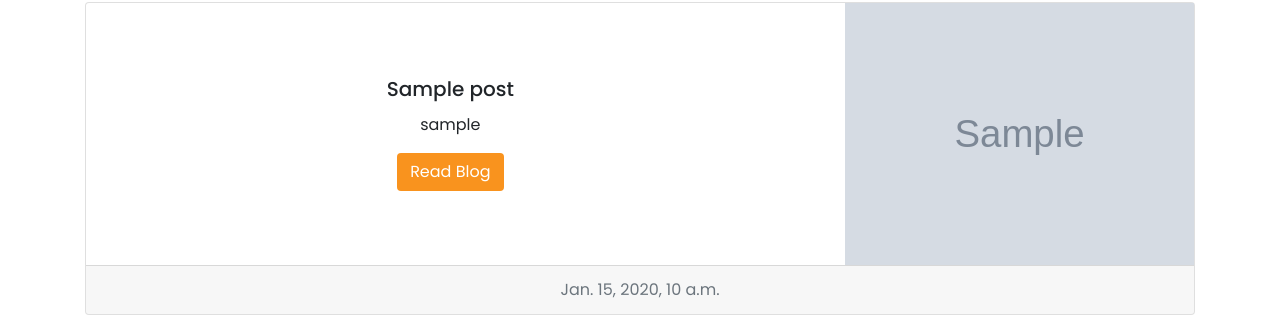
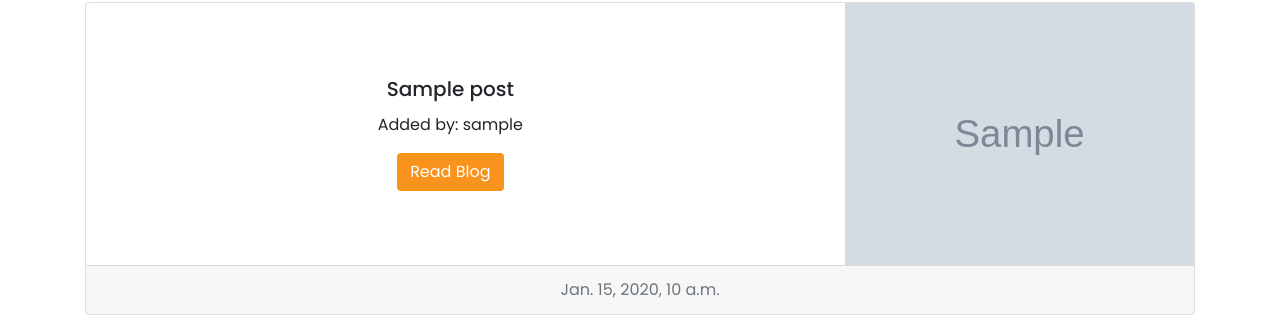
Before and after one commit to farrelleoin93/12-acres-beer, a Django app: page /blog/ in a window 1280 px wide. Shown: the part 254-573 px from the top of the page. Run offline with Django 3.2, Linux system fonts and the light colour scheme; tables that the repository leaves empty hold one stand-in row (values such as "Sample post"); grey boxes marked "Sample" are stand-in pictures; some libraries are stand-ins or nearby versions.

Commit message:
Added in 'Added by:' to blog.html

```diff
--- a/blog/templates/blog/blog.html
+++ b/blog/templates/blog/blog.html
@@ -15,7 +15,7 @@
                         <div class="card-body">
                             <h5 class="card-title">{{ post.title }}</h5>
                             {% if post.author %}
-                                <p class="card-text">{{ post.author }}</p>
+                                <p class="card-text">Added by: {{ post.author }}</p>
                             {% endif %}
                             <a href="{% url 'blog_detail' post.slug %}" class="btn dark-orange-background text-white" aria-label="Read"> Read Blog </a>
                         </div>
```
